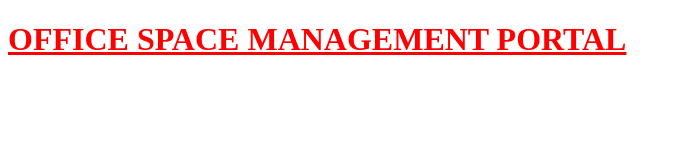
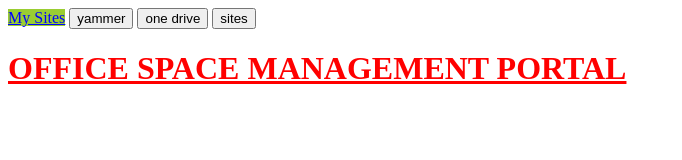
Before and after one commit to ambaflo/myJS_test, a website: page Home/index.html in a window 1280 px wide. Shown: the whole page, without its empty margins (0-682 px from the left). Drawn offline with Linux system fonts and the light colour scheme.

Commit message:
html structure - 1

```diff
--- a/Home/index.html
+++ b/Home/index.html
@@ -3,15 +3,44 @@
 <head>
     <meta charset="UTF-8">
     <title>Home</title>
-
+    <!--<meta http-equiv="Refresh" content=""-->
     <link href="../styles/main.css" rel="stylesheet">
     <!--<script src="https://use.fontawesome.com/72a0922108.js"></script>-->
 
 </head>
 <body>
-<header>
- <h1> Office space management portal</h1>
+    <nav>
+        <section>
+            <!--blue stripe-->
+            <a href="../home/404.html" class = b1 >my sites</a>
+            <button class = b1>yammer</button>
+            <button class = b1>one drive</button>
+            <button class = b1>sites</button>
+        </section>
+        <section>
+            <!--grey stripe-->
+        </section>
 
-</header>
+
+
+    </nav>
+
+    <header>
+     <h1> Office space management portal</h1>
+    </header>
+    <main>
+        <section>
+            <!--map here-->
+        </section>
+        <aside>
+            <!--adress box-->
+        </aside>
+        <section>
+            <!--table with tabs-->
+        </section>
+
+    </main>
+
+
 </body>
 </html>
--- a/styles/main.css
+++ b/styles/main.css
@@ -7,3 +7,9 @@ h1{
     color: red;
     text-decoration-line: underline;
 }
+a.b1{
+    font-family: "Times New Roman";
+    text-transform: capitalize;
+    color: blue;
+    background-color: yellowgreen;
+}
```
